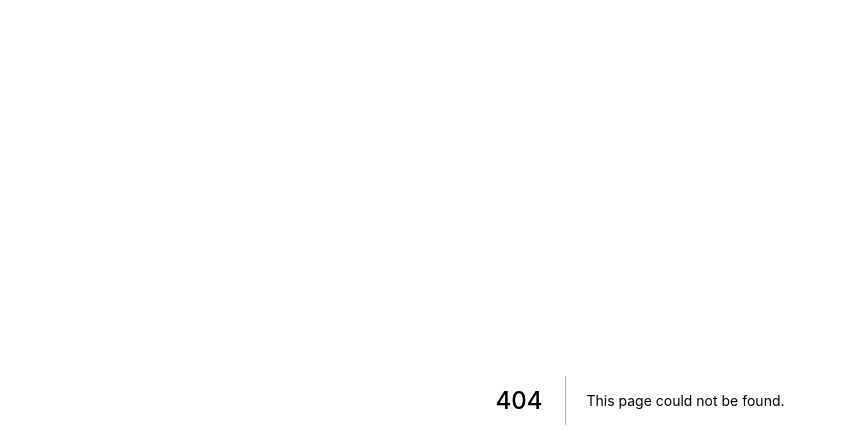
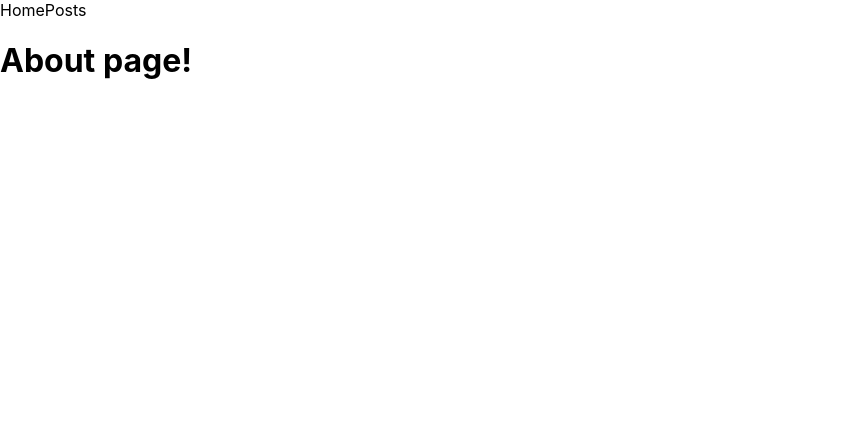
Before and after one commit to alexanderalmstrom/next-typescript, a Next.js app: page /about in a window 1280 px wide. Before the commit this address had no page. Shown: the top 448 px of the page, without its empty margins (0-846 px from the left). Built offline with nearby package versions, Linux system fonts and the light colour scheme.

Commit message:
Add scss support

```diff
--- a/components/Error.tsx
+++ b/components/Error.tsx
@@ -1,4 +1,3 @@
-import React from 'react'
 import Layout from './Layout'
 
 type Props = {
--- a/components/Layout.tsx
+++ b/components/Layout.tsx
@@ -1,4 +1,4 @@
-import React, { ReactNode } from 'react'
+import { ReactNode } from 'react'
 import Link from 'next/link'
 import Head from 'next/head'
 
--- a/components/PostItem.tsx
+++ b/components/PostItem.tsx
@@ -1,4 +1,3 @@
-import React from 'react'
 import Link from 'next/link'
 
 import { IPost } from '../interfaces'
@@ -8,7 +7,7 @@ type Props = {
 }
 
 const PostItem = ({ data }: Props) => (
-  <article key={data.sys.id}>
+  <article>
     <h2>
       <Link href="/posts/[slug]" as={`/posts/${data.fields.slug}`}>
         {data.fields.title}
--- a/components/Posts.tsx
+++ b/components/Posts.tsx
@@ -1,4 +1,3 @@
-import React from 'react'
 import PostItem from './PostItem'
 
 import { IPost } from '../interfaces'
--- /dev/null
+++ b/next.config.js
@@ -0,0 +1,2 @@
+const withSass = require('@zeit/next-sass')
+module.exports = withSass()
--- a/package.json
+++ b/package.json
@@ -8,8 +8,10 @@
     "type-check": "tsc"
   },
   "dependencies": {
+    "@zeit/next-sass": "^1.0.1",
     "contentful": "^7.14.7",
     "next": "latest",
+    "node-sass": "^4.14.1",
     "react": "^16.12.0",
     "react-dom": "^16.12.0"
   },
--- /dev/null
+++ b/pages/_app.tsx
@@ -0,0 +1,6 @@
+import { AppProps } from 'next/app'
+import '../styles/globals.scss'
+
+export default function MyApp({ Component, pageProps }: AppProps) {
+  return <Component {...pageProps} />
+}
--- /dev/null
+++ b/pages/about.tsx
@@ -0,0 +1,9 @@
+import Layout from '../components/Layout'
+
+const AboutPage = () => (
+  <Layout>
+    <h1>About page!</h1>
+  </Layout>
+)
+
+export default AboutPage
--- a/pages/index.tsx
+++ b/pages/index.tsx
@@ -1,8 +1,12 @@
+import Link from 'next/link';
 import Layout from '../components/Layout'
 
 const IndexPage = () => (
   <Layout>
     <h1>Hello Next.js 👋</h1>
+    <Link href="/about">
+      <a>About</a>
+    </Link>
   </Layout>
 )
 
--- /dev/null
+++ b/styles/globals.scss
@@ -0,0 +1,16 @@
+html,
+body {
+  padding: 0;
+  margin: 0;
+  font-family: -apple-system, BlinkMacSystemFont, Segoe UI, Roboto, Oxygen,
+    Ubuntu, Cantarell, Fira Sans, Droid Sans, Helvetica Neue, sans-serif;
+}
+
+a {
+  color: inherit;
+  text-decoration: none;
+}
+
+* {
+  box-sizing: border-box;
+}
```
Also changed, not shown: pages/posts/index.tsx (+9 -7 lines), 1 other file (tests, documents, lock files or other folders).
